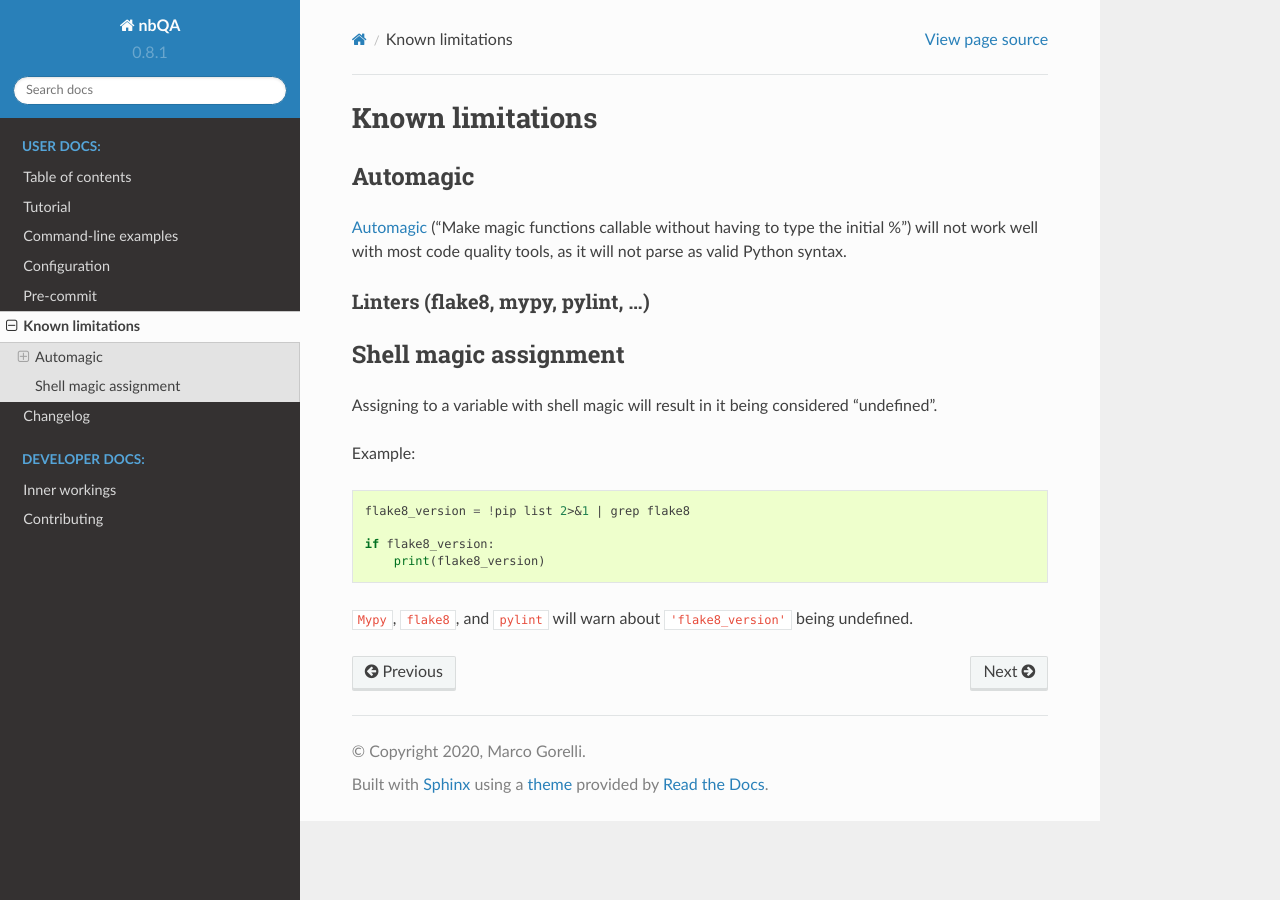
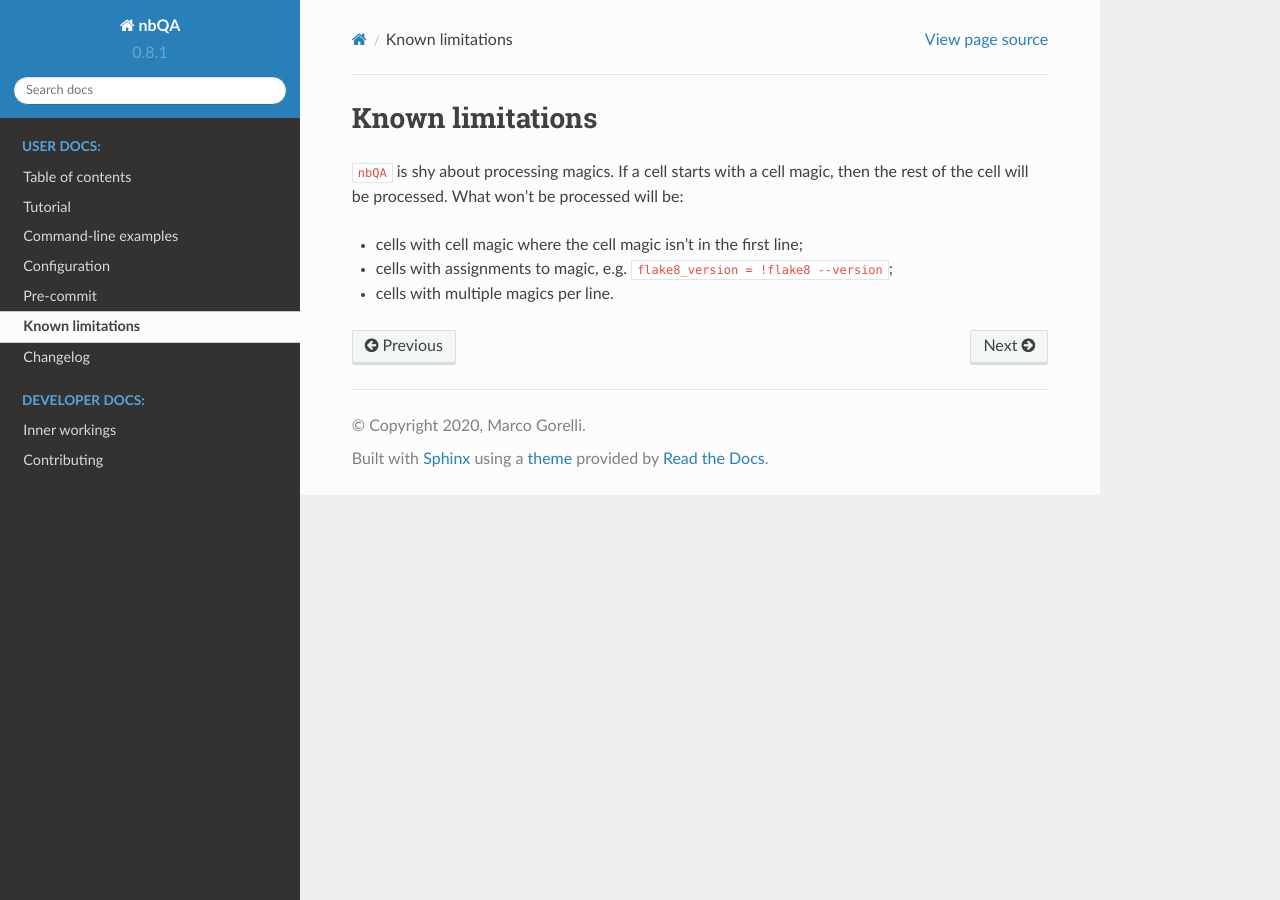
Before and after one commit to nbQA-dev/nbQA, a Sphinx documentation site: the page built from docs/known-limitations.rst, in a window 1280 px wide. Built offline with Sphinx 7.4.7 and the Read the Docs theme 2.0.0, drawn with Linux system fonts in a browser that asks for light colours.

Commit message:
update known limitations

```diff
--- a/docs/known-limitations.rst
+++ b/docs/known-limitations.rst
@@ -2,27 +2,9 @@
 Known limitations
 =================
 
-Automagic
-~~~~~~~~~
+``nbQA`` is shy about processing magics. If a cell starts with a cell magic, then the rest of the cell
+will be processed. What won't be processed will be:
 
-`Automagic <https://ipython.readthedocs.io/en/stable/interactive/magics.html?highlight=automagic#magic-automagic>`_ ("Make magic functions callable without having to type the initial %") will not work well with most code quality tools,
-as it will not parse as valid Python syntax.
-
-Linters (flake8, mypy, pylint, ...)
------------------------------------
-
-Shell magic assignment
-~~~~~~~~~~~~~~~~~~~~~~
-
-Assigning to a variable with shell magic will result in it being considered "undefined".
-
-Example:
-
-.. code-block:: ipython
-
-    flake8_version = !pip list 2>&1 | grep flake8
-
-    if flake8_version:
-        print(flake8_version)
-
-``Mypy``, ``flake8``, and ``pylint`` will warn about ``'flake8_version'`` being undefined.
+- cells with cell magic where the cell magic isn't in the first line;
+- cells with assignments to magic, e.g. ``flake8_version = !flake8 --version``;
+- cells with multiple magics per line.
```
